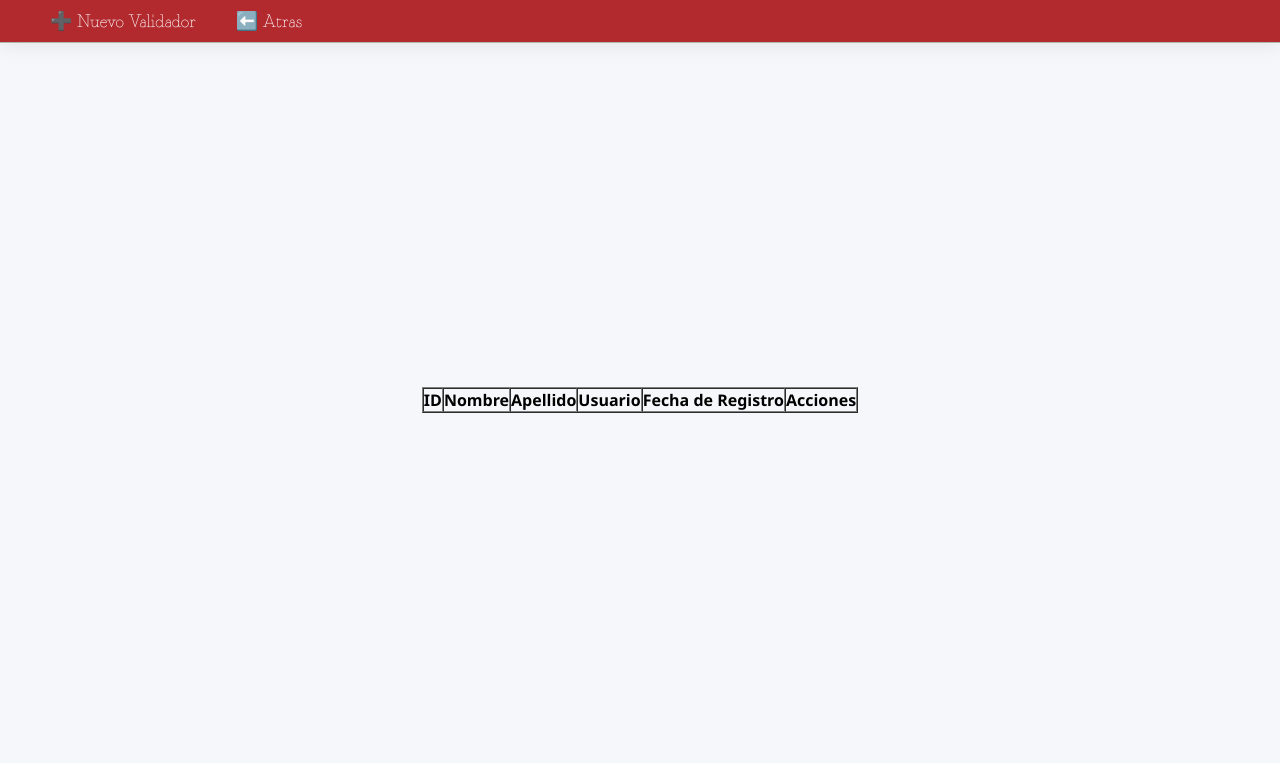
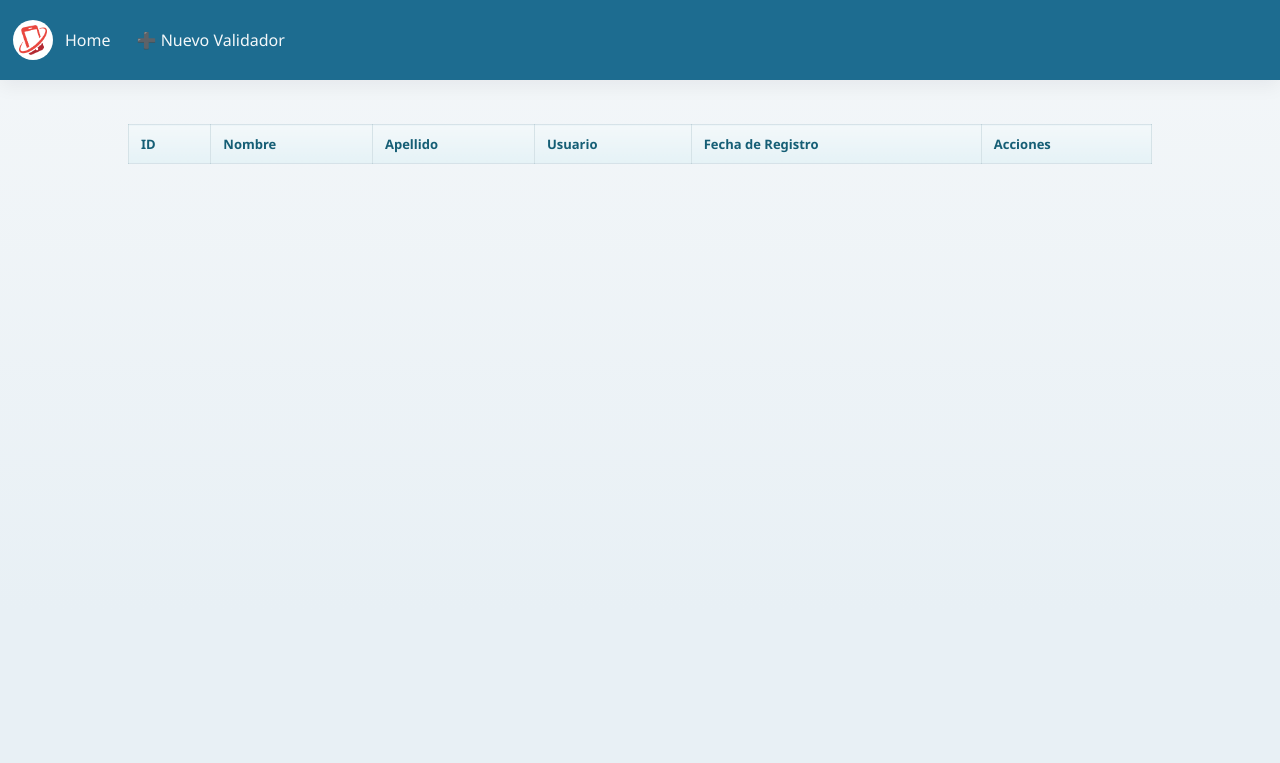
Before and after one commit to MmDiegoMartinez/central-cell, a PHP site: page /validador/Validadores.php in a window 1280 px wide. Shown: the top 763 px of the page. Run offline with PHP 8.4, Linux system fonts and the light colour scheme; the visitor is signed in with stand-in values (Sample User, id 1); data that the repository does not hold is empty.

Commit message:
Se eliminan elementos que ya no se utilizan.Se corrigen y ajustan detalles estéticos en CSS para mejorar la presentación general de la interfaz

```diff
--- a/csstabla.css
+++ b/csstabla.css
@@ -455,6 +455,18 @@ tr:hover {
 .Btn:active {
   transform: translate(2px, 2px);
 }
+.center-container {
+  display: flex;
+
+  align-items: center;      /* Centra verticalmente */
+  flex-direction: column;   /* Coloca los elementos uno debajo del otro */
+
+  text-align: center;       /* Centra el texto dentro de los elementos */
+
+  width: 80vw;   /* 80% del ancho de la pantalla */
+  height: 80vh;  /* 80% del alto de la pantalla */
+  margin: auto;  /* Centra el contenedor en la pantalla */
+}
 
 
 /* ===========================
--- a/kpis/comparativo_mensual.php
+++ b/kpis/comparativo_mensual.php
@@ -48,7 +48,7 @@
       <div class="folder folder_one"></div>
       <div class="folder folder_two"></div>
       <div class="folder folder_three"></div>
-      <div class="folder folder_four"></div>
+      <div claAlmacess="folder folder_four"></div>
     </div>
     <div class="active_line"></div>
     <span class="text">Seleccionar Archivo</span>
@@ -311,7 +311,7 @@ function renderResultado(data, key1, key2){
   }
   storeNames.forEach(alm => {
     const rows = data[alm];
-    let html = `<table><caption>${escapeHtml(alm)} — Comparativo ${label1} vs ${label2}</caption>`;
+    let html = `<div class="center-table"><table><caption>${escapeHtml(alm)} — Comparativo ${label1} vs ${label2}</caption>`;
     html += `<thead><tr><th>Categoría</th><th>${label1} (Suma S)</th><th>${label2} (Suma S)</th><th>Diferencia (${label2}-${label1})</th><th>% Diferencia</th></tr></thead><tbody>`;
     rows.forEach(r=>{
       const pctText = (r.porcentaje === null) ? 'N/A' : (r.porcentaje.toFixed(2) + '%');
@@ -332,7 +332,7 @@ function renderResultado(data, key1, key2){
     html += `<tr style="font-weight:700; background:#eee;">
       <td>Total</td><td>${total1.toFixed(2)}</td><td>${total2.toFixed(2)}</td><td>${totalDiff.toFixed(2)}</td><td>${totalPctText}</td>
     </tr>`;
-    html += `</tbody></table>`;
+    html += `</tbody></table></div>`;
     resultadoDiv.innerHTML += html;
   });
 }
--- a/last_update.txt
+++ b/last_update.txt
@@ -1 +1 @@
-2025-10-22
+2025-10-23
--- a/validador/Validadores.php
+++ b/validador/Validadores.php
@@ -15,37 +15,50 @@ $validadores = obtenerValidadores();
 <head>
     <meta charset="UTF-8" />
     <title>Lista de Validadores</title>
-    <link rel="stylesheet" href="../css.css">
+    <link rel="stylesheet" href="../csstabla.css">
 </head>
 <body>
 
 
-<nav style="background:#B2292E; padding:10px;">
+<nav style="background:#1D6C90; padding:10px;">
   <ul id="menu">
+
     <li>
-  <a href="crear_validador.php" style="display: flex; align-items: center; gap: 12px;  ">
-
-
+      <a href="validador.php" style="display: flex; align-items: center; gap: 12px;">
+        <span style="
+          display: inline-flex;
+          width: 40px;
+          height: 40px;
+          background: white;
+          border-radius: 50%;
+          justify-content: center;
+          align-items: center;
+          overflow: visible;
+          position: relative;
+        ">
+          <img src="../Central-Cell-Logo-JUSTCELL.png" alt="Logo Central Cell"
+               style="
+                 width: 30px;
+                 height: 30px;
+                 object-fit: contain;
+                 position: relative;
+                 top: 0; left: 0;
+               " />
         </span>
-     ➕ Nuevo Validador
+        Home
       </a>
     </li>
 
     <li>
-  <a href="validador.php" style="display: flex; align-items: center; gap: 12px;  ">
-
-
-    </span>
-     ⬅️ Atras
+      <a href="crear_validador.php" style="display: flex; align-items: center; gap: 12px;">
+         ➕ Nuevo Validador
       </a>
     </li>
-
-
   </ul>
 </nav>
 
-
-
+   <br><br>
+   <div class="center-container">
     <table border="1" cellpadding="8" cellspacing="0">
         <thead>
             <tr>
@@ -72,6 +85,7 @@ $validadores = obtenerValidadores();
             <?php endforeach; ?>
         </tbody>
     </table>
+    </div>
 
 </body>
 </html>
--- a/validador/sucursales.php
+++ b/validador/sucursales.php
@@ -49,6 +49,7 @@ if (isset($_GET['eliminar'])) {
     <ul>
       <li><a href="sucursales.php" class="primary-cta">Sucursales</a></li>
       <li><a href="sucursales_eliminadas.php">Eliminadas</a></li>
+       <li><a href="validador.php">Validar Mermas</a></li>
     </ul>
   </div>
 </nav>
@@ -73,7 +74,7 @@ if (isset($_GET['eliminar'])) {
 
   <h2 style="margin-top:30px;">Sucursales activas</h2>
 
-    <table border="0" cellpadding="8" cellspacing="0" width="100%">
+    <table border="0" <li><a href="../validador/validador.php">Validar Mermas</a></li> cellpadding="8" cellspacing="0" width="100%">
       <thead>
         <tr style="text-align:left;">
           <th>ID</th>
```
Also changed, not shown: kpis/estilos.css (+12 -0 lines), kpis/reporte_garantias.php (+4 -3 lines), kpis/topproductos.php (+6 -3 lines), validador/validador.php (+4 -30 lines). Lines whose indentation alone changed are shown as unchanged.
